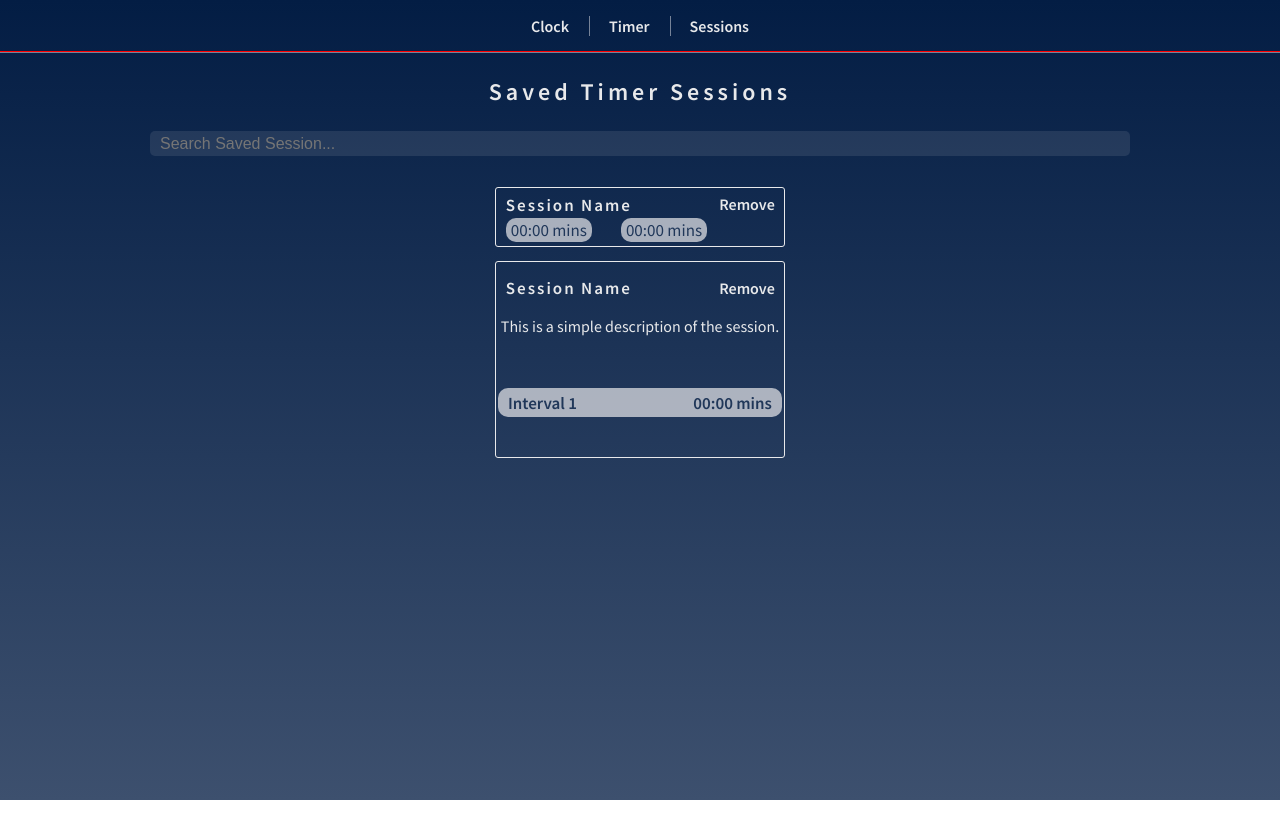
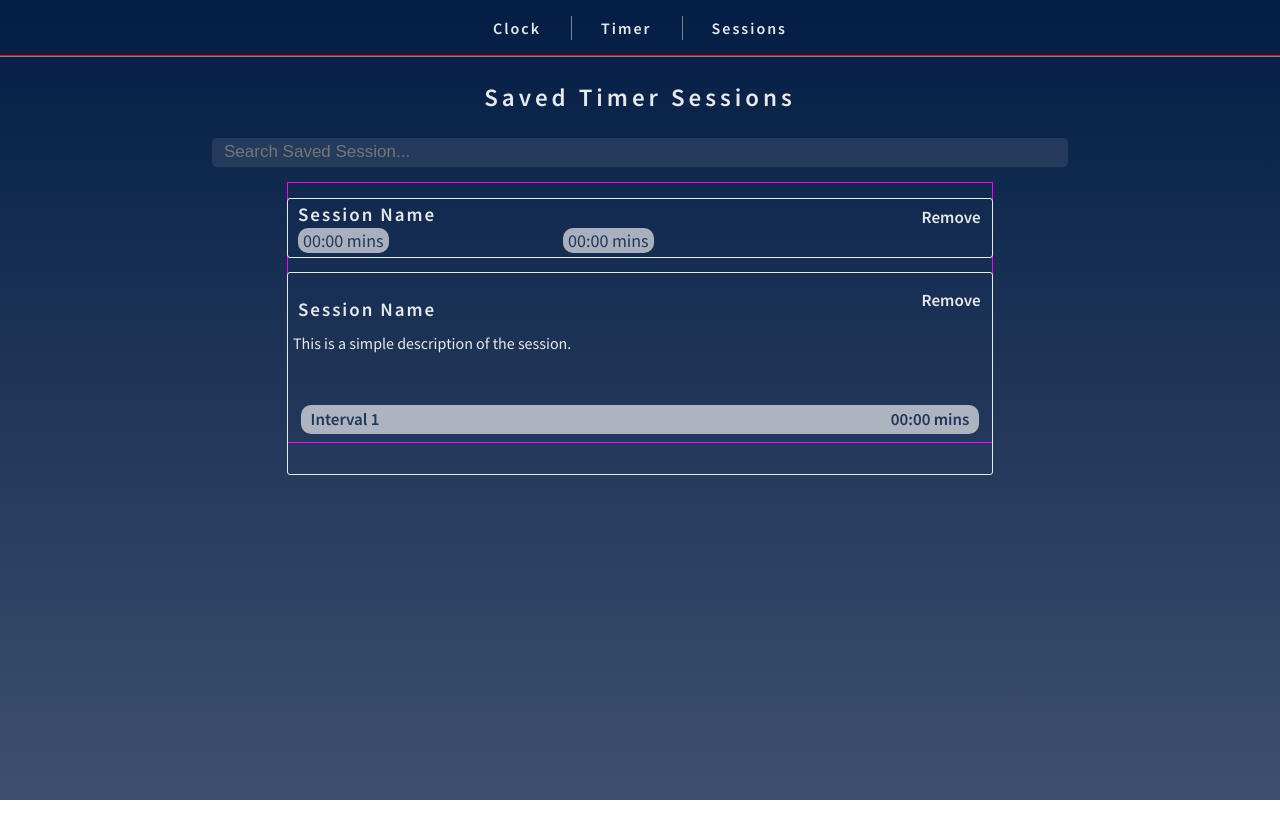
Before and after one commit to Rio0628/clock-timer, a React (Create React App) app: page /timer in a window 1280 px wide. Shown: the top 838 px of the page. Built offline with nearby package versions, Linux system fonts and the light colour scheme.

Commit message:
Created Breakpoint Styling
- Created the breakpoint styling for when the width of the viewport is around 650 pixels.

```diff
--- a/src/components/ClockView.js
+++ b/src/components/ClockView.js
@@ -5,7 +5,7 @@ const ClockView = () => {
         <div className='clockViewCntr'>
             <p className='clockViewHeading'>Clock</p>
 
-            <p className='mainClock'>00:00 <span>am</span></p>
+            <p className='mainClock'>00:00:00 <span>am</span></p>
 
             <div className='timeZoneCntr'>
                 <p className='indTimezone'>Eastern</p>
--- a/src/index.css
+++ b/src/index.css
@@ -438,9 +438,9 @@ body {
   border-radius: 2px;
 }
 
-.timerSessionOpen .name-rmvBtnCntr {
-  /* outline: 1px solid red; */
-}
+/* .timerSessionOpen .name-rmvBtnCntr {
+  outline: 1px solid red;
+} */
 
 .nameOfSessionOpen {
   position: relative;
@@ -497,8 +497,93 @@ body {
   right: 5px;
 }
 
-/*
-                <div className='intervalsCntrOpen'>
-                    <div className='indInterval'>
-                        <p className='sessionInterval'>Interval 1</p>
-                        <p className='intervalTimeOpen'>' */
+@media screen and ( min-width: 600px ) {
+  .indLink {
+    padding: 2px 10px;
+    letter-spacing: 2px;
+    /* font-size: 18px; */
+  }
+
+  .clockViewHeading, .timerCntrHdng, .timerSsnsHdng {
+    font-size: 25px;
+  }
+
+  .indTimezone {
+    font-size: 22px;
+    padding: 2px 25px;
+    /* outline: 1px solid red; */
+  }
+
+  .saveBtn {
+    width: 65%;
+    font-size: 17px;
+    padding: 2px 10px;
+  }
+
+  .mainTimer {
+    font-size: 65px;
+    letter-spacing: 5px;
+  }
+
+  .timerBtnsCntr { width: 65vw; }
+
+  .crntTimersCntr {
+    width: 70%;
+  }
+
+  .inputHours, .inputMinutes, .inputSeconds { padding: 3px; }
+
+  .saveSessionCntr {
+    width: 65%;
+    height: 1.6rem;
+  }
+
+  .sessionNameInput {
+    width: 85%;
+    font-size: 17px;
+    /* outline: 1px solid red; */
+  }
+
+  .saveSessionBtn {
+    font-size: 18px;
+    padding: 0px 18px;
+  }
+
+  .searchbar {
+    width: 65%;
+    height: 1.3rem;
+    font-size: 17px;
+    padding: 4px 12px;
+  }
+
+  .indTimerSession {
+    width: 55%;
+    outline: 1px solid magenta;
+  }
+
+  .nameOfSession {
+    font-size: 19px;
+    bottom: 1.3rem;
+  }
+
+  .removeSessionBtn {
+    padding: 2px 5px;
+    font-size: 17px;
+    /* bottom: 1.5rem; */
+  }
+
+  .intervalsCntrCls {
+    bottom: 2.2rem;
+    width: 52%;
+  }
+
+  .intervalTime {
+    padding: 1px 5px;
+    font-size: 18px;
+  }
+
+  .nameOfSessionOpen {
+    font-size: 19px;
+    bottom: -5px;
+  }
+}
```
